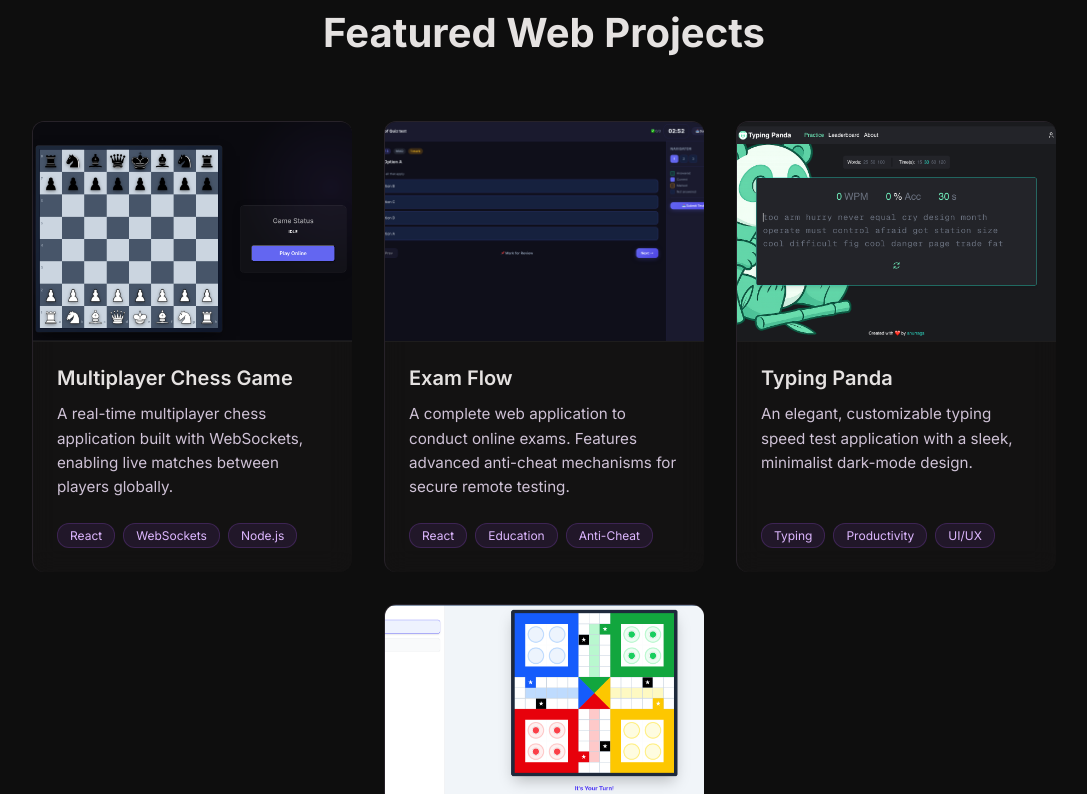
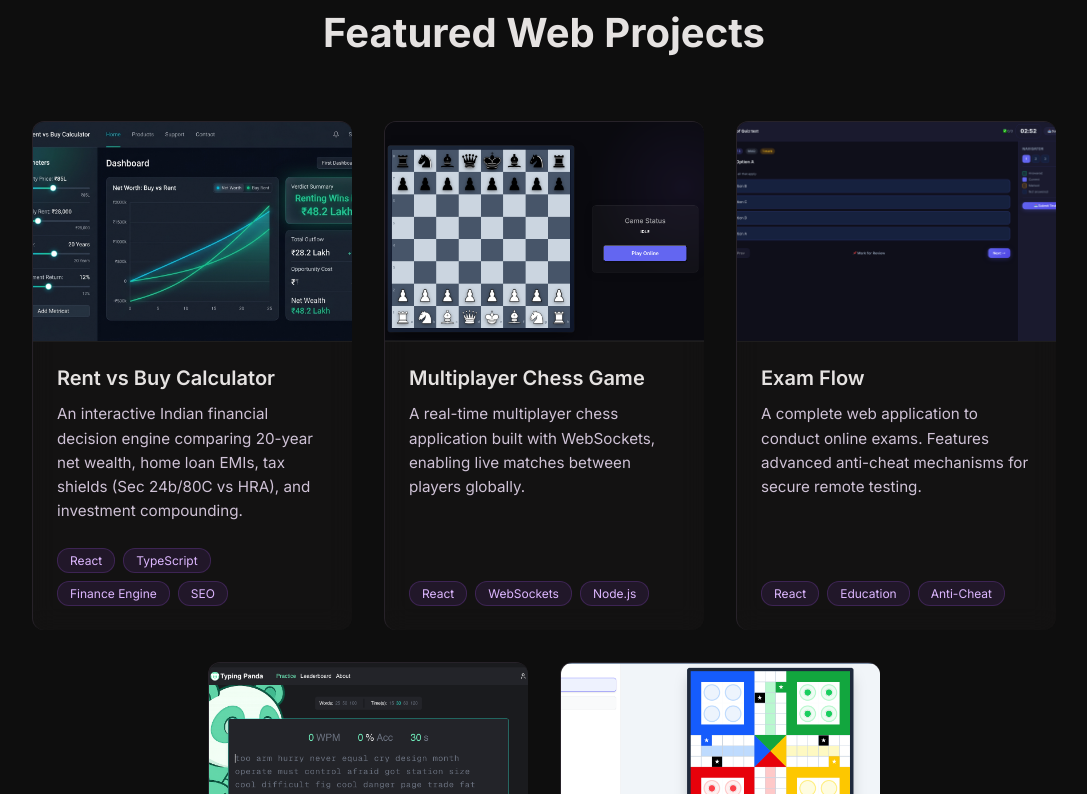
Before and after one commit to anurrags/portfolio, a React (Vite) app: page / in a window 1280 px wide. Shown: the part 1866-2660 px from the top of the page, without its empty margins (96-1183 px from the left). Built offline with nearby package versions, Linux system fonts and the light colour scheme; no server answers.

Commit message:
feat(seo): add sitemap.xml, robots.txt sitemap directive, featured project card, and footer links for rent-vs-buy calculator

```diff
--- a/scripts/servicesPlugin.ts
+++ b/scripts/servicesPlugin.ts
@@ -47,7 +47,7 @@ function publicOrigin(): string | null {
   const configured = process.env.PUBLIC_ORIGIN?.trim().replace(/\/+$/, '')
   if (configured) return configured
   const vercel = process.env.VERCEL_PROJECT_PRODUCTION_URL?.trim()
-  return vercel ? `https://${vercel}` : null
+  return vercel ? `https://${vercel}` : 'https://anurags.in'
 }
 
 function seoBlock(origin: string | null, route: string): string {
--- a/src/DB/projectsData.ts
+++ b/src/DB/projectsData.ts
@@ -8,6 +8,14 @@ export interface Project {
 }
 
 export const projectsData: Project[] = [
+  {
+    title: "Rent vs Buy Calculator",
+    description: "An interactive Indian financial decision engine comparing 20-year net wealth, home loan EMIs, tax shields (Sec 24b/80C vs HRA), and investment compounding.",
+    url: "/tools/rent-vs-buy-calculator",
+    thumbnail: "/projects/rentvsbuy.png",
+    github: "https://github.com/anurrags/portfolio/tree/main/src/tools/rent-vs-buy",
+    tags: ["React", "TypeScript", "Finance Engine", "SEO"]
+  },
   {
     title: "Multiplayer Chess Game",
     description: "A real-time multiplayer chess application built with WebSockets, enabling live matches between players globally.",
--- a/src/components/footer/Footer.tsx
+++ b/src/components/footer/Footer.tsx
@@ -6,6 +6,13 @@ const Footer = () => {
 
   return (
     <footer className="footer-section">
+      <div className="footer-tools-links">
+        <a href="/tools/rent-vs-buy-calculator" className="footer-link">Rent vs Buy Calculator</a>
+        <span className="footer-dot">•</span>
+        <a href="/editor" className="footer-link">Live Code Editor</a>
+        <span className="footer-dot">•</span>
+        <a href="/drop" className="footer-link">Local WiFi Drop</a>
+      </div>
       <p className="footer-text">
         &copy; {currentYear} <span>Anurag Sharma</span>. All rights reserved.
       </p>
--- a/src/components/footer/footer.css
+++ b/src/components/footer/footer.css
@@ -3,6 +3,33 @@
   text-align: center;
   background-color: var(--surface-container-lowest);
   border-top: 1px solid rgba(255, 255, 255, 0.05);
+}
+
+.footer-tools-links {
+  display: flex;
+  justify-content: center;
+  align-items: center;
+  gap: 0.75rem;
+  margin-bottom: 0.85rem;
+  flex-wrap: wrap;
+}
+
+.footer-link {
+  color: var(--on-surface-variant);
+  text-decoration: none;
+  font-size: 0.85rem;
+  font-weight: 500;
+  transition: color 0.2s ease;
+}
+
+.footer-link:hover {
+  color: var(--primary);
+  text-decoration: underline;
+}
+
+.footer-dot {
+  color: var(--outline-variant, rgba(255, 255, 255, 0.2));
+  font-size: 0.75rem;
 }
 
 .footer-text {
--- a/src/components/projects/Projects.tsx
+++ b/src/components/projects/Projects.tsx
@@ -32,7 +32,11 @@ const Projects = () => {
               </div>
 
               <div className="project-content">
-                <h3 className="project-card-title">{project.title}</h3>
+                <h3 className="project-card-title">
+                  <a href={project.url} target="_blank" rel="noopener noreferrer" style={{ color: "inherit", textDecoration: "none" }}>
+                    {project.title}
+                  </a>
+                </h3>
                 <p className="project-description">{project.description}</p>
                 <div className="project-tags">
                   {project.tags.map((tag, tagIndex) => (
```
Also changed, not shown: public/projects/rentvsbuy.png (added), public/robots.txt, 1 other file (tests, documents, lock files or other folders).
